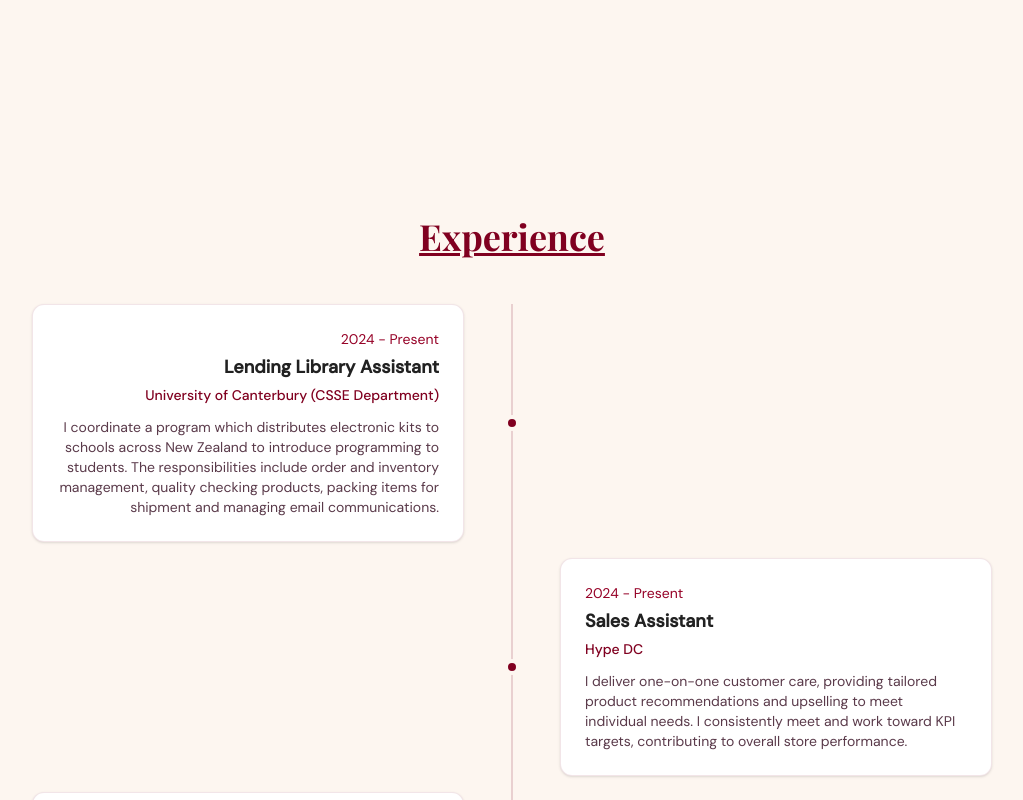
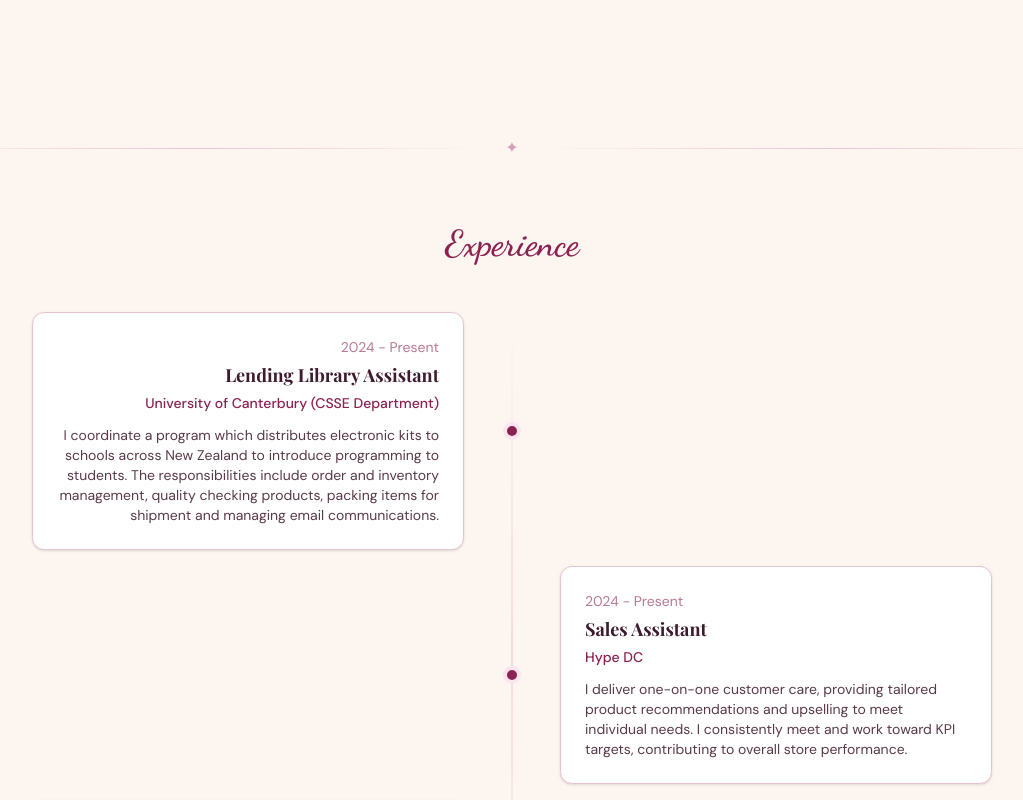
Before and after one commit to emmatemiha/emma-portfolio, a React (Vite) app: page / in a window 1280 px wide. Shown: the part 680-1480 px from the top of the page, without its empty margins (128-1151 px from the left). Built offline with nearby package versions, Linux system fonts and the light colour scheme; a web font is replaced by a local one.

Commit message:
updated experience page to new style

```diff
--- a/src/components/Experience.tsx
+++ b/src/components/Experience.tsx
@@ -2,14 +2,22 @@ import { experiences } from '../data/experience'
 
 export default function Experience() {
     return (
-        <div className="pt-24 px-8 min-h-screen max-w-5xl mx-auto">
-            <h2 className="text-4xl font-serif font-bold text-burgundy text-center mb-12 underline">
+        <div className="min-h-screen">
+            <div className="flex items-center gap-4 mb-16 px-8 mt-4">
+                <div className="h-px flex-1 bg-gradient-to-r from-transparent via-accent-border" />
+                <span className="text-diamonds">✦</span>
+                <div className="h-px flex-1 bg-gradient-to-l from-transparent via-accent-border" />
+            </div>
+
+            <div className="px-8 max-w-5xl mx-auto">
+                <h2 className="text-4xl font-script font-bold text-lastname text-center mb-12">
                     Experience
                 </h2>
 
                 <div className="relative">
                     {/*centre line*/}
-                <div className="absolute left-1/2 -translate-x-1/2 top-0 bottom-0 w-px bg-burgundy/30" />
+                    <div className="absolute left-1/2 -translate-x-1/2 top-0 bottom-0 w-px bg-gradient-to-b from-transparent via-accent-border
+                    to-transparent" />
 
                     {/*experience cards*/}
                     {experiences.map((exp, index) => {
@@ -19,25 +27,25 @@ export default function Experience() {
                             <div key={exp.id} className="relative flex items-center mb-4">
                                 <div className="w-1/2 pr-12">
                                     {isLeft && (
-                                    <div className="bg-white rounded-xl p-6 shadow-sm border border-burgundy/10 text-right">
-                                        <p className="text-burgundy-light text-sm mb-1">{exp.date}</p>
-                                        <h3 className="text-lg font-bold text-dark mb-1">{exp.title}</h3>
-                                        <p className="text-burgundy text-sm font-medium mb-3">{exp.company}</p>
-                                        <p className="text-muted text-sm">{exp.description}</p>
+                                        <div className="bg-white rounded-xl p-6 shadow-sm border border-accent-border text-right">
+                                            <p className="text-roles text-sm mb-1">{exp.date}</p>
+                                            <h3 className="text-lg font-serif font-bold text-firstname mb-1">{exp.title}</h3>
+                                            <p className="text-lastname text-sm font-medium mb-3">{exp.company}</p>
+                                            <p className="text-summary text-sm">{exp.description}</p>
                                         </div>
                                     )}
                                 </div>
 
                                 {/*dots on line*/}
-                            <div className="absolute left-1/2 -translate-x-1/2 w-4 h-4 bg-burgundy rounded-full border-4 border-cream z-10" />
+                                <div className="absolute left-1/2 -translate-x-1/2 w-4.5 h-4.5 bg-lastname rounded-full border-4 border-accent z-10" />
 
                                 <div className="w-1/2 pl-12">
                                     {!isLeft && (
-                                    <div className="bg-white rounded-xl p-6 shadow-sm border border-burgundy/10">
-                                        <p className="text-burgundy-light text-sm mb-1">{exp.date}</p>
-                                        <h3 className="text-lg font-bold text-dark mb-1">{exp.title}</h3>
-                                        <p className="text-burgundy text-sm font-medium mb-3">{exp.company}</p>
-                                        <p className="text-muted text-sm">{exp.description}</p>
+                                        <div className="bg-white rounded-xl p-6 shadow-sm border border-accent-border">
+                                            <p className="text-roles text-sm mb-1">{exp.date}</p>
+                                            <h3 className="text-lg font-serif font-bold text-firstname mb-1">{exp.title}</h3>
+                                            <p className="text-lastname text-sm font-medium mb-3">{exp.company}</p>
+                                            <p className="text-summary text-sm">{exp.description}</p>
                                         </div>
                                     )}
                                 </div>
@@ -46,5 +54,6 @@ export default function Experience() {
                     })}
                 </div>
             </div>
+        </div>
     )
 }
--- a/src/components/Home.tsx
+++ b/src/components/Home.tsx
@@ -1,5 +1,4 @@
 import emmaImage from "../assets/images/me.png";
-import { projects } from "../data/project";
 
 export default function Home() {
     return (
@@ -39,7 +38,7 @@ export default function Home() {
                                 style={{ objectPosition: '20% -40%' }}
                             />
                             <p className="text-lastname font-script text-2xl">me ⤴</p>
-                            <p className="text-roles font-sans text-xs text-center">enjoys: weighlifting, hiking, watching shows & animals!</p>
+                            <p className="text-roles font-sans text-xs text-center">enjoys: weighlifting, hiking, watching shows & cats!</p>
                         </div>
                     </div>
                 </div>
@@ -53,7 +52,7 @@ export default function Home() {
                 <div className="h-px flex-1 bg-gradient-to-l from-transparent via-accent-border" />
             </div>
 
-            <div className="px-8 max-w-5xl mx-auto">
+            <div className="px-8 max-w-5xl mx-auto mb-8">
                 <div className="flex flex-wrap justify-center gap-6">
                     {[ 'Python', 'JavaScript', 'TypeScript', 'HTML', 'Tailwind CSS', 'React'
                     ].map((tech) => (
```
Lines whose indentation alone changed are shown as unchanged.
